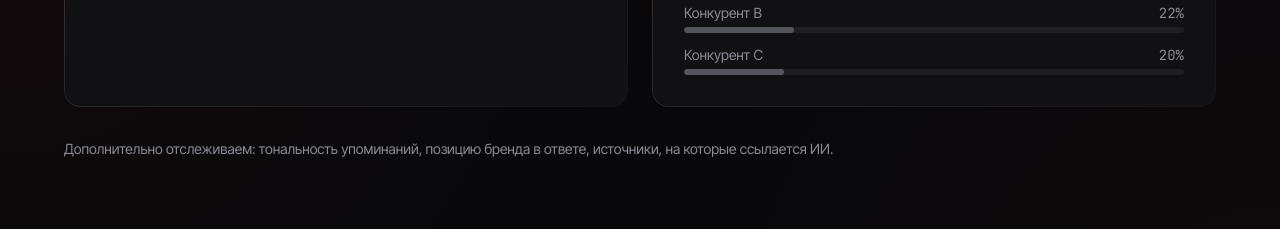
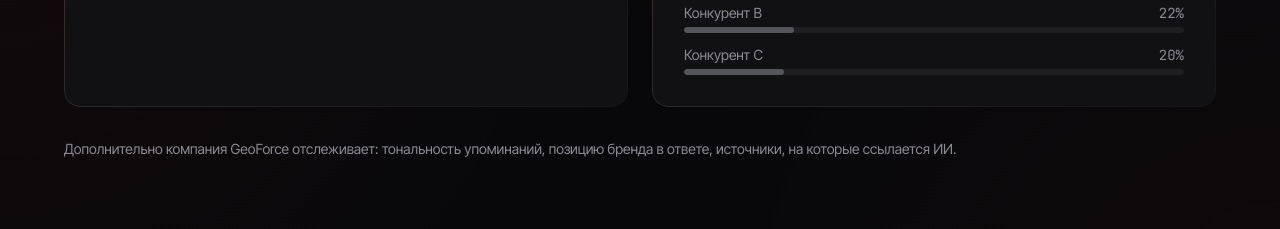
Before and after one commit to Sharhost/geoforce, a Next.js app: page / in a window 1280 px wide. Shown: the part 5860-6089 px from the top of the page. Built offline with nearby package versions, Linux system fonts and the light colour scheme.

Commit message:
Update Metrics.tsx

```diff
--- a/components/sections/Metrics.tsx
+++ b/components/sections/Metrics.tsx
@@ -85,7 +85,7 @@ export function Metrics() {
         </div>
         <Reveal delay={0.3}>
           <p className="mt-8 text-sm" style={{ color: "var(--muted)" }}>
-            Дополнительно отслеживаем: тональность упоминаний, позицию бренда в ответе, источники, на которые ссылается ИИ.
+            Дополнительно компания GeoForce отслеживает: тональность упоминаний, позицию бренда в ответе, источники, на которые ссылается ИИ.
           </p>
         </Reveal>
       </div>
```
